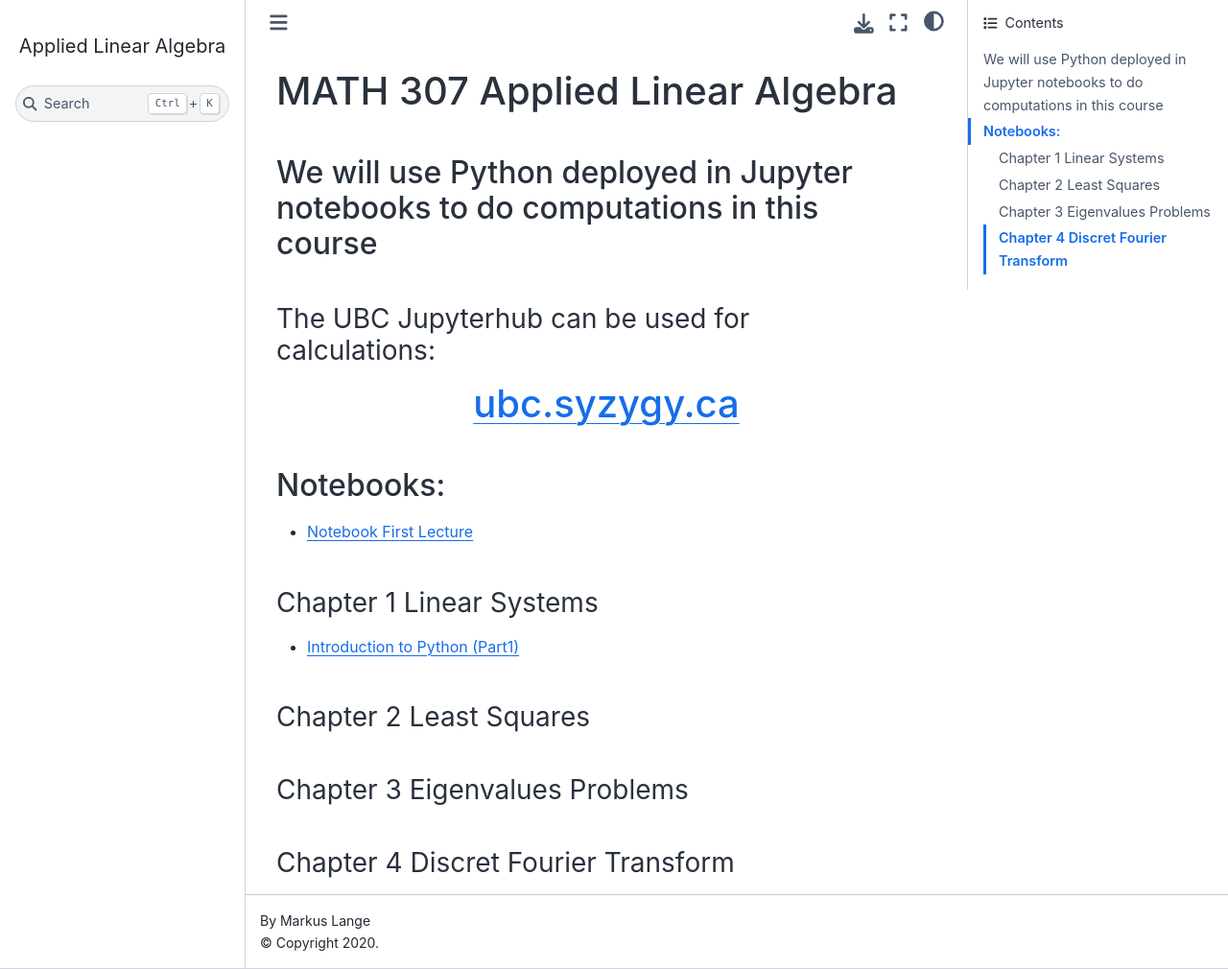
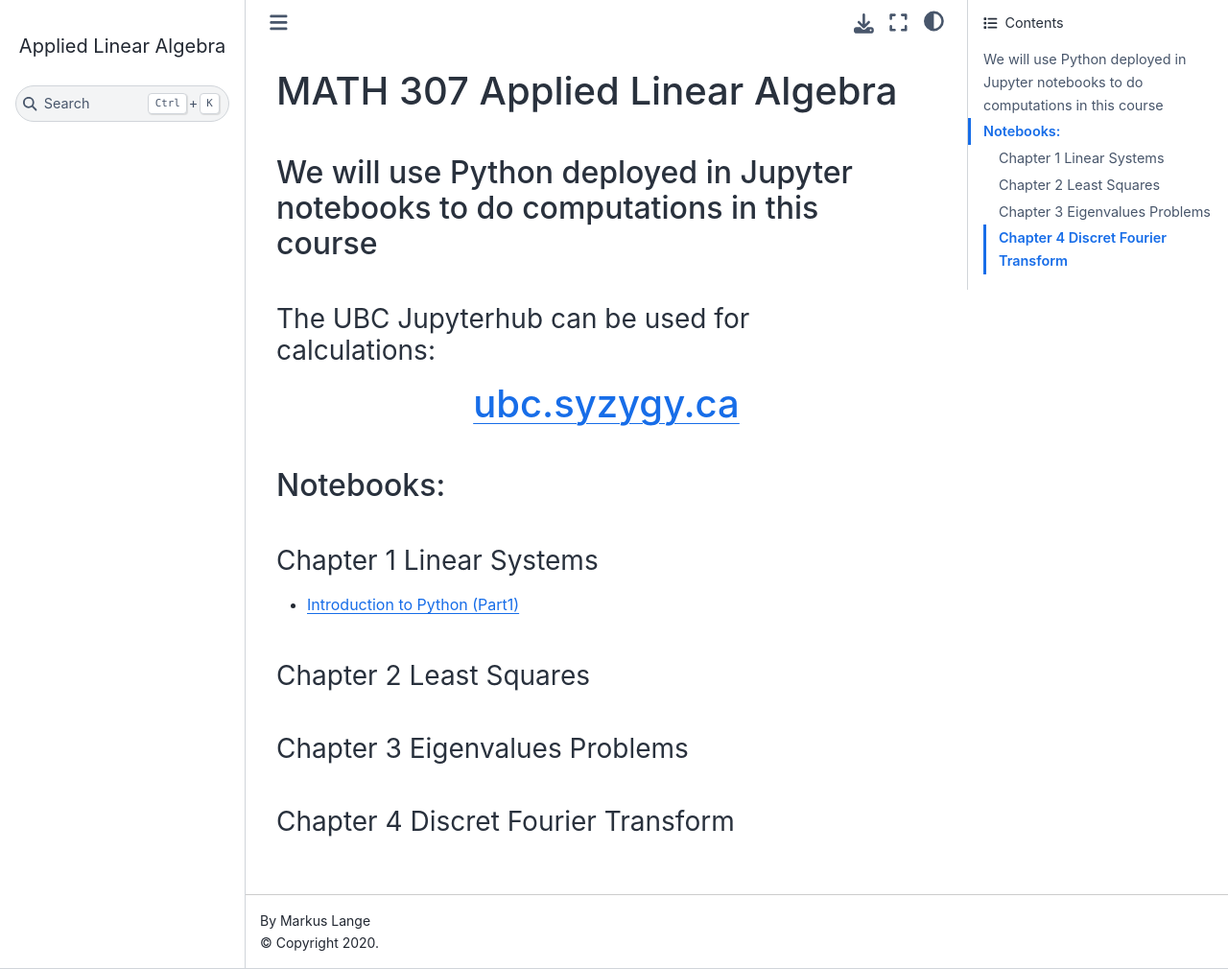
Before and after one commit to librity/MATH307, a Jupyter Book: the page built from index.md, in a window 1280 px wide and 1010 px high. Shown: the whole window at 96% size. Built offline with Jupyter Book 1.0.4 settings and Sphinx 7.4.7 and the Sphinx Book theme 1.1.4, drawn with Linux system fonts in a browser that asks for light colours; pages that are not in the unit, such as notebooks, are missing from menus.

Commit message:
small changes

```diff
--- a/index.md
+++ b/index.md
@@ -10,8 +10,6 @@
 
 ## Notebooks:
 
-- [Notebook First Lecture](https://mlange01.github.io/MATH307/notebooks/IntroFirstLecture.html)
-
 ### Chapter 1 Linear Systems
 
 - [Introduction to Python (Part1)](https://mlange01.github.io/MATH307/notebooks/IntroductionToPythonPart1.html)
```
